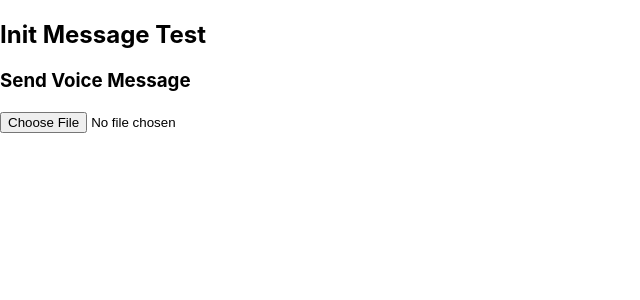
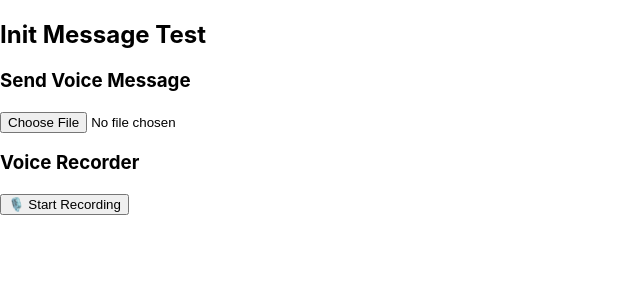
Before and after one commit to jcmontano13/speakbot-frontend, a React (Create React App) app: page / in a window 1280 px wide. Shown: the top 300 px of the page, without its empty margins (0-640 px from the left). Built offline with nearby package versions, Linux system fonts and the light colour scheme; no server answers.

Commit message:
update src/App.js to include voice recorder
update InitMessagePlayer.js to fix voice

create new file VoiceRecorder.js for handling actual voice recognition (STT)

```diff
--- a/src/App.js
+++ b/src/App.js
@@ -1,11 +1,13 @@
 import React from 'react';
 import InitMessagePlayer from './components/InitMessagePlayer';
+import VoiceRecorder from "./components/VoiceRecorder";
 
 function App() {
   console.log("App component rendered");
   return (
     <div className="App">
       <InitMessagePlayer />
+      <VoiceRecorder />
     </div>
   );
 }
--- a/src/components/InitMessagePlayer.js
+++ b/src/components/InitMessagePlayer.js
@@ -1,9 +1,10 @@
-import React, { useEffect, useState } from 'react';
-import axios from 'axios';
+// frontend/src/components/InitMessagePlayer.js
+import React, { useEffect, useState } from "react";
+import axios from "axios";
 
 // Split bases to avoid mixing responsibilities
-const CHAT_API_BASE = 'http://127.0.0.1:8000/chat/api';
-const VOICE_API_BASE = 'http://127.0.0.1:8000/voice';
+const CHAT_API_BASE = "http://127.0.0.1:8000/chat/api";
+const VOICE_API_BASE = "http://127.0.0.1:8000/voice";
 
 const InitMessagePlayer = () => {
   const [audioUrl, setAudioUrl] = useState(null);
@@ -15,7 +16,7 @@ const InitMessagePlayer = () => {
       try {
         setLoading(true);
         const res = await axios.get(`${CHAT_API_BASE}/init-message/`, {
-          responseType: 'blob'
+          responseType: "blob",
         });
         const url = URL.createObjectURL(res.data);
         setAudioUrl(url);
@@ -32,25 +33,30 @@ const InitMessagePlayer = () => {
   const handlePlayInit = () => {
     if (audioUrl) {
       const audio = new Audio(audioUrl);
-      audio.play().catch(err => console.error("Playback failed:", err));
+      audio.play().catch((err) => console.error("Playback failed:", err));
     }
   };
 
   // Send voice file to Voice Chat Router (correct path)
   const sendVoiceMessage = async (file) => {
     const formData = new FormData();
-    formData.append("audio", file);
+
+    // Preserve extension for flexibility
+    const extension = file.name.split(".").pop().toLowerCase();
+    formData.append("audio", file, `upload.${extension}`);
 
     try {
       setLoading(true);
       const res = await axios.post(`${VOICE_API_BASE}/chatrouter/`, formData, {
         headers: { "Content-Type": "multipart/form-data" },
-        responseType: "blob" // expecting audio/wav back
+        responseType: "blob", // expecting audio back
       });
 
       const url = URL.createObjectURL(res.data);
       const botAudio = new Audio(url);
-      botAudio.play().catch(err => console.error("Bot reply playback failed:", err));
+      botAudio.play().catch((err) =>
+        console.error("Bot reply playback failed:", err)
+      );
     } catch (err) {
       console.error("Voice message failed:", err);
     } finally {
@@ -62,7 +68,9 @@ const InitMessagePlayer = () => {
     <div>
       <h2>Init Message Test</h2>
       {loading && <p>Loading...</p>}
-      {audioUrl && <button onClick={handlePlayInit}>▶️ Play Init Message</button>}
+      {audioUrl && (
+        <button onClick={handlePlayInit}>▶️ Play Init Message</button>
+      )}
 
       <h3>Send Voice Message</h3>
       <input
@@ -71,6 +79,8 @@ const InitMessagePlayer = () => {
         onChange={(e) => {
           if (e.target.files[0]) {
             sendVoiceMessage(e.target.files[0]);
+            // Reset input so same file can be re-uploaded
+            e.target.value = null;
           }
         }}
       />
--- /dev/null
+++ b/src/components/VoiceRecorder.js
@@ -0,0 +1,92 @@
+// frontend/src/components/VoiceRecorder.js
+import React, { useState, useRef } from "react";
+import axios from "axios";
+
+const VOICE_API_BASE = "http://127.0.0.1:8000/voice";
+
+const VoiceRecorder = () => {
+  const [recording, setRecording] = useState(false);
+  const mediaRecorderRef = useRef(null);
+  const chunksRef = useRef([]);
+
+  const startRecording = async () => {
+    try {
+      const stream = await navigator.mediaDevices.getUserMedia({ audio: true });
+
+      // Pick the best supported format
+      const mimeType = MediaRecorder.isTypeSupported("audio/wav")
+        ? "audio/wav"
+        : MediaRecorder.isTypeSupported("audio/webm")
+        ? "audio/webm"
+        : "audio/ogg";
+
+      const mediaRecorder = new MediaRecorder(stream, { mimeType });
+      mediaRecorderRef.current = mediaRecorder;
+      chunksRef.current = [];
+
+      mediaRecorder.ondataavailable = (e) => {
+        if (e.data.size > 0) {
+          chunksRef.current.push(e.data);
+        }
+      };
+
+      mediaRecorder.onstop = async () => {
+        const blob = new Blob(chunksRef.current, { type: mimeType });
+        await sendVoiceMessage(blob, mimeType);
+      };
+
+      mediaRecorder.start();
+      setRecording(true);
+      console.log(`Recording started with format: ${mimeType}`);
+    } catch (err) {
+      console.error("Mic access denied or error:", err);
+    }
+  };
+
+  const stopRecording = () => {
+    if (mediaRecorderRef.current) {
+      mediaRecorderRef.current.stop();
+      setRecording(false);
+      console.log("Recording stopped");
+    }
+  };
+
+  const sendVoiceMessage = async (blob, mimeType) => {
+    const formData = new FormData();
+    // Use a generic filename but keep extension consistent with mimeType
+    const extension = mimeType.includes("wav")
+      ? "wav"
+      : mimeType.includes("ogg")
+      ? "ogg"
+      : "webm";
+    formData.append("audio", blob, `recording.${extension}`);
+
+    try {
+      const res = await axios.post(`${VOICE_API_BASE}/chatrouter/`, formData, {
+        headers: { "Content-Type": "multipart/form-data" },
+        responseType: "blob", // expecting audio back
+      });
+
+      const url = URL.createObjectURL(res.data);
+      const botAudio = new Audio(url);
+      botAudio.play().catch((err) =>
+        console.error("Bot reply playback failed:", err)
+      );
+    } catch (err) {
+      console.error("Voice message failed:", err);
+    }
+  };
+
+  return (
+    <div>
+      <h3>Voice Recorder</h3>
+      {!recording ? (
+        <button onClick={startRecording}>🎙️ Start Recording</button>
+      ) : (
+        <button onClick={stopRecording}>⏹️ Stop Recording</button>
+      )}
+    </div>
+  );
+};
+
+export default VoiceRecorder;
```
